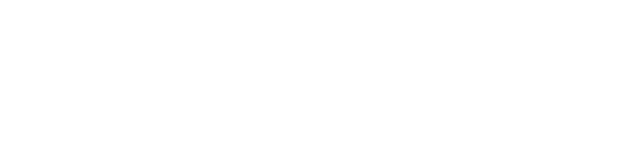
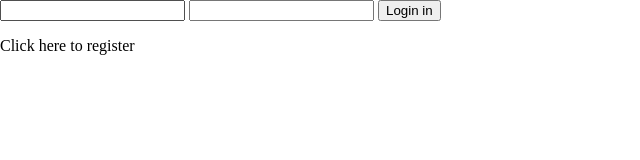
Before and after one commit to itsDipsyProjects/Collins_Messenger, a website: page clientside/login_register/index.html in a window 1280 px wide. Shown: the whole page, without its empty margins (0-640 px from the left). Drawn offline with Linux system fonts and the light colour scheme; files that its build step writes are made by us from their sources; files whose address does not match are found by name.

Commit message:
fixed some html structure for the login page

```diff
--- a/clientside/login_register/index.html
+++ b/clientside/login_register/index.html
@@ -7,6 +7,21 @@
     <link rel="stylesheet" href="./clientside/login_register/style.css">
 </head>
 <body>
+    <div id="container">
+        <div class="login_container">
+            <div class="login_box">
+                <input type="text">
+                <input type="password">
+                <button>Login in</button>
+            </div>
+            <div class="to_register">
+                <p>Click here to register</p>
+            </div>
+        </div>
+        <div class="information_div">
+
+        </div>
+    </div>
     <script src="/clientside/login_register/index.js"></script>
 </body>
 </html>
```
